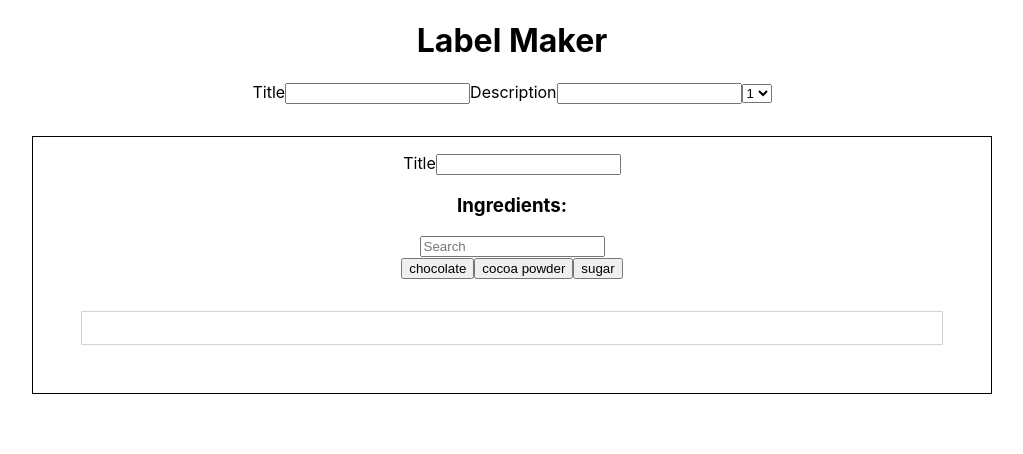
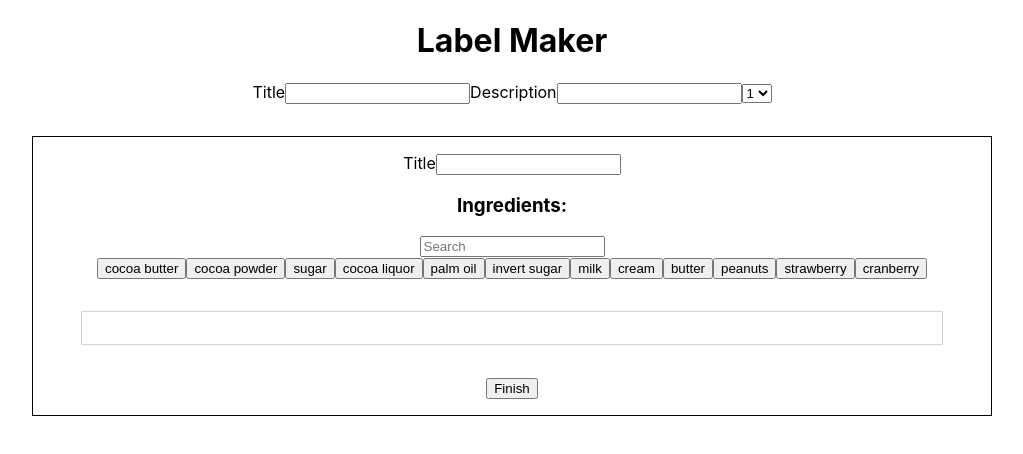
Before and after one commit to antonijak/Label-maker, a React (Create React App) app: page / in a window 1280 px wide. Shown: the top 454 px of the page, without its empty margins (128-1151 px from the left). Built offline with nearby package versions, Linux system fonts and the light colour scheme.

Commit message:
add ingredients to label

```diff
--- a/src/App.js
+++ b/src/App.js
@@ -5,7 +5,8 @@ import './App.scss';
 class App extends Component {
   state = {
     parts: [1],
-    title: ''
+    title: '',
+    ingredients: {}
   };
   handleChange = e => {
     const name = e.target.name;
@@ -17,6 +18,13 @@ class App extends Component {
       }
       this.setState({ parts: newArr });
     }
+  };
+
+  addToLabel = (e, number, items) => {
+    e.preventDefault();
+    this.setState({
+      ingredients: { ...this.state.ingredients, [number]: items }
+    });
   };
   render() {
     let { parts, title } = this.state;
@@ -53,6 +61,7 @@ class App extends Component {
                 parts={parts}
                 number={i}
                 handleChange={this.handleChange}
+                addToLabel={this.addToLabel}
               />
             ))}
         </form>
--- a/src/components/IngredientsSelector.js
+++ b/src/components/IngredientsSelector.js
@@ -5,7 +5,20 @@ class IngredientsSelector extends Component {
   state = {
     title: '',
     search: '',
-    defaultIngredients: ['chocolate', 'cocoa powder', 'sugar'],
+    defaultIngredients: [
+      'cocoa butter',
+      'cocoa powder',
+      'sugar',
+      'cocoa liquor',
+      'palm oil',
+      'invert sugar',
+      'milk',
+      'cream',
+      'butter',
+      'peanuts',
+      'strawberry',
+      'cranberry'
+    ],
     filteredIngredients: [],
     addedIngredients: []
   };
@@ -51,7 +64,7 @@ class IngredientsSelector extends Component {
   };
 
   render() {
-    let { parts, number, handleChange } = this.props;
+    let { parts, number, addToLabel } = this.props;
     let { title, filteredIngredients, addedIngredients } = this.state;
     return (
       <div
@@ -96,6 +109,9 @@ class IngredientsSelector extends Component {
             />
           ))}
         </div>
+        <button onClick={e => addToLabel(e, number, addedIngredients)}>
+          Finish
+        </button>
       </div>
     );
   }
```
